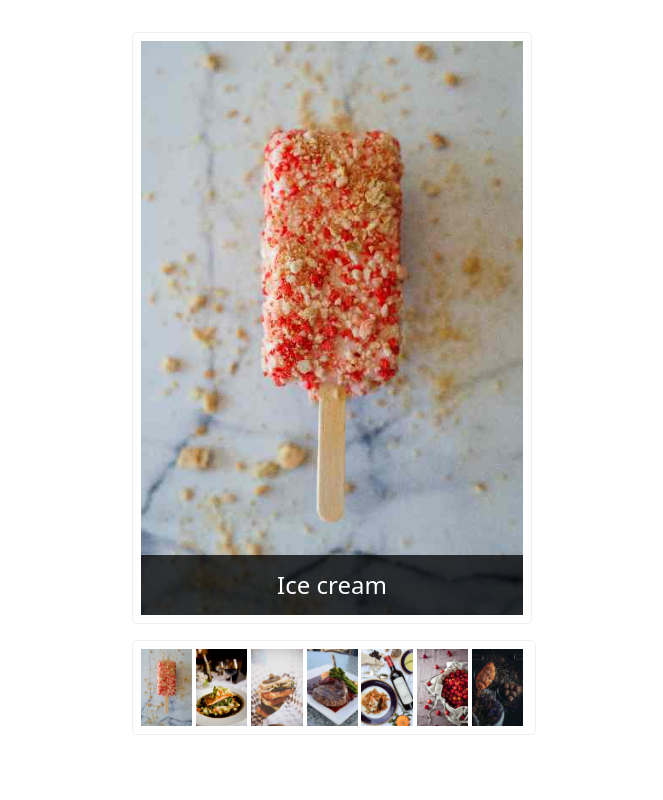
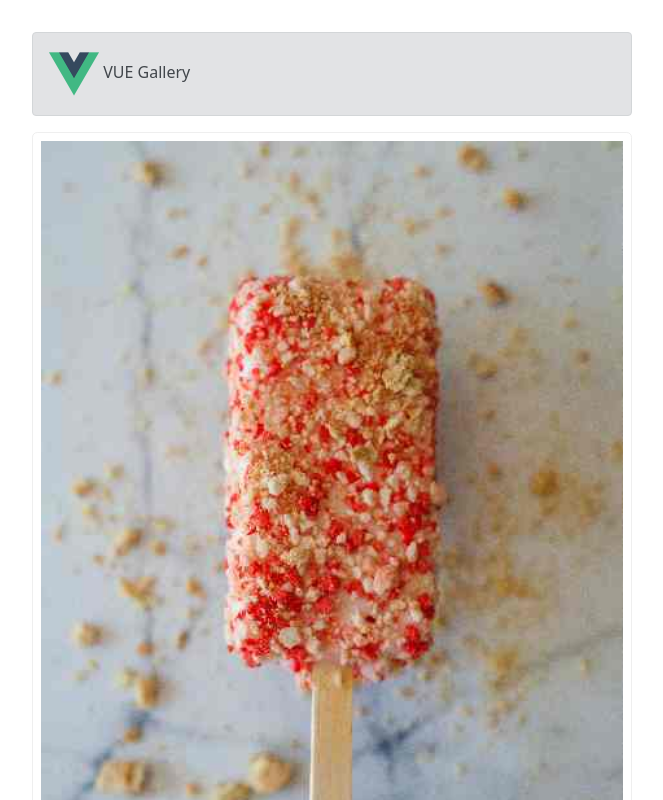
Before and after one commit to 1binibin/21-vue-component, a Vue app: page / in a window 1280 px wide. Shown: the top 800 px of the page, without its empty margins (308-971 px from the left). Built offline with nearby package versions, Linux system fonts and the light colour scheme.

Commit message:
Error in App.vue

```diff
--- a/src/App.vue
+++ b/src/App.vue
@@ -1,8 +1,11 @@
 <template>
 	<div class="app-wrapper">
-		<ImgCp :title="title" :src="src"/>
+		<h1 class="alert alert-secondary logo-wrap">
+			<img src="@/assets/img/logo.png" alt="logo" class="logo"> VUE Gallery
+		</h1>
+		<ImgCp :title="title" :src="src" />
 		<ul class="thumb-wrap">
-			<ThumbCp v-for="v in foods" :key="v.id" :img="v" @@change="onChange" />
+			<ThumbCp v-for="v in foods" :key="v.id" :img="v" @@change="onChange"/>
 		</ul>
 	</div>
 </template>
@@ -10,16 +13,14 @@
 <script>
 /*
 1. 부모 컴포넌트가 자식 컴포넌트에게 변수를 전달할 때는 v-bind로 전달한다.
-2. 자식 컴포넌트는 부모로 부터 props로 변수를 전달 받는다.
-3. 자식 컴포넌트가 부모 컴포넌트에게 변수를 전달할 때는 event로 전달한다.
-4. 부모 컴포넌트는 자식으로 부터 v-on으로 이벤트를 통한 변수를 전달 받는다.
+2. 자식 컴포넌트는 부모로 부터 props로 변수를 전달받는다.
+3. 자식 컴포넌트가 부모 컴포넌트에게 변수를 전달할 때는 이벤트로 전달한다.
+4. 부모 컴포넌트는 자식으로 부터 v-on으로 이벤트를 통한 변수를 전달받는다.
 */
-// export default 는 한개만 보내는거 -> module.exports = () => {}
-// export 는 보내는거 -> module.exports = { ?, ? }
+
 import axios from 'axios'
-import ImgCp from './components/imgCp.vue'
+import ImgCp from './components/ImgCp.vue'
 import ThumbCp from './components/ThumbCp.vue'
-
 
 export default {
 	name: 'App',
@@ -42,24 +43,25 @@ export default {
 		this.foods = data
 		this.title = this.foods[0].title
 		this.src = this.foods[0].src
-	},
+	}
 }
 </script>
 
 <style lang="scss">
-ul, ol {
-	list-style: none;
-}
-	.app-wrapper {
-		max-width: 400px;
-		margin: 2em auto 1em auto;
-		.thumb-wrap {
-			border: 1px solid #efefef;
-			border-radius: .325em;
-			padding: .5em;
-			display: flex;
-			width: 101%;
-			cursor: pointer;
+.app-wrapper {
+	max-width: $wrapper-width;
+	margin: 2em auto 1em auto;
+	.logo-wrap {
+		font-size: 1em;
+		.logo{
+			width: 50px;
 		}
 	}
+	.thumb-wrap {
+		border: 1px solid $primary-color;
+		border-radius: .325em;
+		padding: .5em;
+		@include flex($jc: space-between)
+	}
+}
 </style>
--- /dev/null
+++ b/src/assets/scss/_common.scss
@@ -0,0 +1,15 @@
+@import './mixins';
+
+html, body, h1, h2, h3, h4, h5, h6, p, div, form, input, textarea, table, td, th, header, section, aside, footer, article, nav, ul, ol, li {margin: 0; padding: 0; box-sizing: border-box; line-height: 1; font-size: inherit; font-weight: inherit;}
+ul, ol {list-style: none;}
+h1, h2, h3, h4, h5, h6 {font-weight: inherit;}
+img {vertical-align: bottom;}
+table {border-spacing: 0; border-collapse: collapse;}
+input, input:focus {outline: none;}
+
+a {color: inherit; text-decoration: none;}
+
+.clear::after {display: block; content: ''; clear: both;}
+
+.w100 {width: 100%;}
+.mw100 {max-width: 100%;}
--- /dev/null
+++ b/src/assets/scss/_mixins.scss
@@ -0,0 +1,59 @@
+@import './variables';
+
+
+@mixin rel {
+	position: relative;
+}
+
+@mixin layer($p: absolute, $i: auto, $t: auto, $l: auto, $r: auto, $b: auto) {
+	position: $p;
+	z-index: $i;
+	left: $l;
+	right: $r;
+	top: $t;
+	bottom: $b;
+}
+
+@mixin center {
+	position: absolute;
+	top: 50%;
+	left: 50%;
+	transform: translate(-50%, -50%);
+}
+
+@mixin flex($jc: flex-start, $ai: stretch, $wp: nowrap) {
+	display: flex;
+	justify-content: $jc;
+	align-items: $ai;
+	flex-wrap: $wp;
+}
+
+@mixin flexCol {
+	flex-direction: column;
+}
+
+@mixin XL {
+	@media screen and (max-width: $xl) {
+		@content;
+	}
+}
+@mixin LG {
+	@media screen and (max-width: $lg) {
+		@content;
+	}
+}
+@mixin MD {
+	@media screen and (max-width: $md) {
+		@content;
+	}
+}
+@mixin SM {
+	@media screen and (max-width: $sm) {
+		@content;
+	}
+}
+@mixin XS {
+	@media screen and (max-width: $xs) {
+		@content;
+	}
+}
--- /dev/null
+++ b/src/assets/scss/_variables.scss
@@ -0,0 +1,21 @@
+/* Default font-size */
+$font-size: 16px;
+
+/* Color Variation */
+$primary-color:#9A8B4F;
+$accent-color: #E0B589;
+$secondary-color:#EFE1CE;
+$default-color: #939597;
+$dark-color:#363945;
+$light-color:#f8f8f8;
+
+/* Size Variation */
+$wrapper-width: 600px;
+$gutter-width: 1em;
+
+/* Responsive Size */
+$xl: 1399px;
+$lg: 1199px;
+$md: 991px;
+$sm: 767px;
+$xs: 575px;
--- a/src/components/ThumbCp.vue
+++ b/src/components/ThumbCp.vue
@@ -18,7 +18,7 @@ export default {
 
 <style lang="scss" scoped>
 .thumb {
-	margin-right: 1%;
-	flex-grow: 1;
+	margin: 0 1%;
+	cursor: pointer;
 }
 </style>
--- a/vue.config.js
+++ b/vue.config.js
@@ -0,0 +1,9 @@
+module.exports = {
+	css: {
+		loaderOptions: {
+			scss: {
+				prependData: `@import '@/assets/scss/_common.scss';`
+			}
+		}
+	}
+}
```
Also changed, not shown: src/assets/img/logo.png (renamed from src/assets/logo.png).
